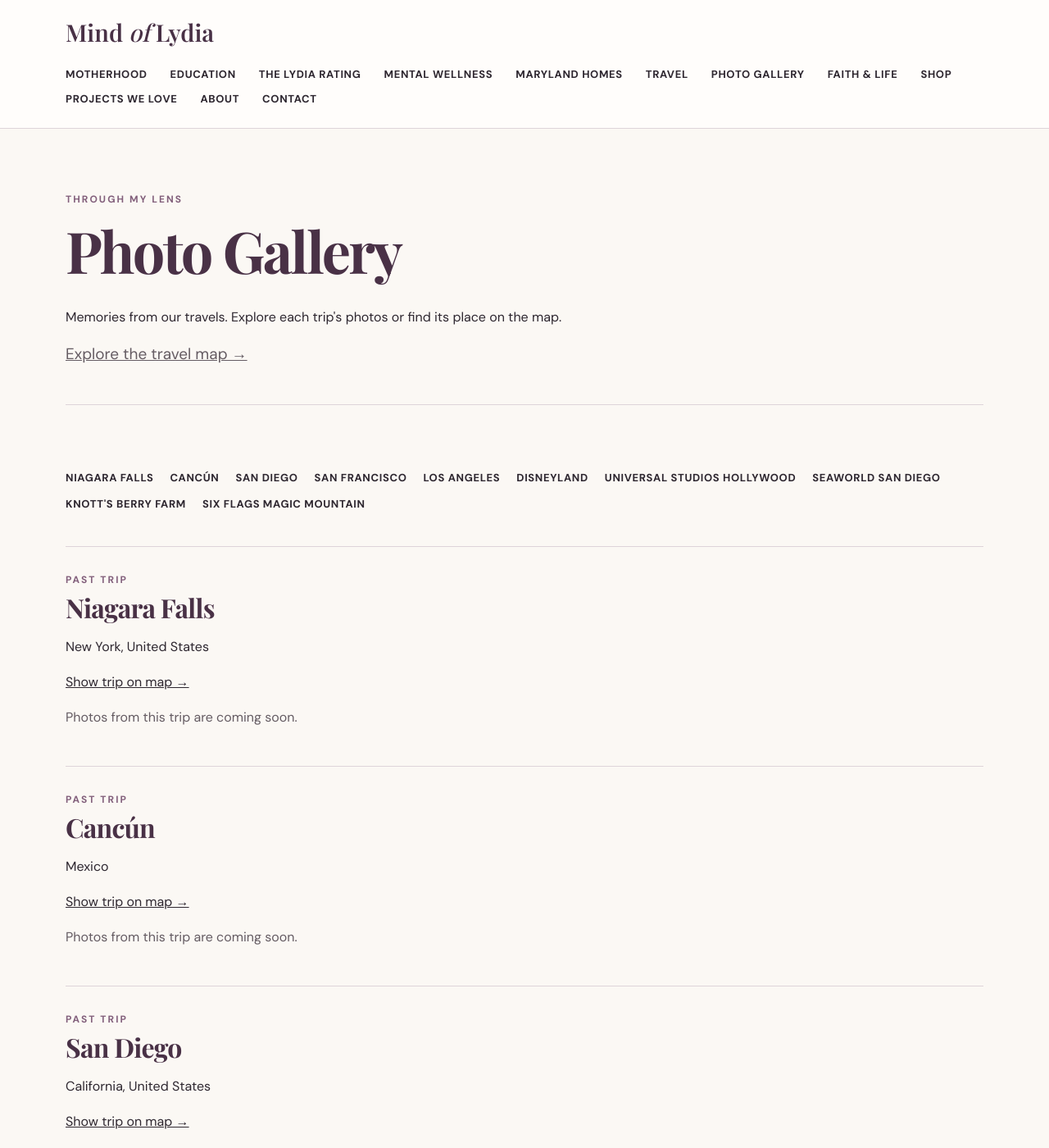
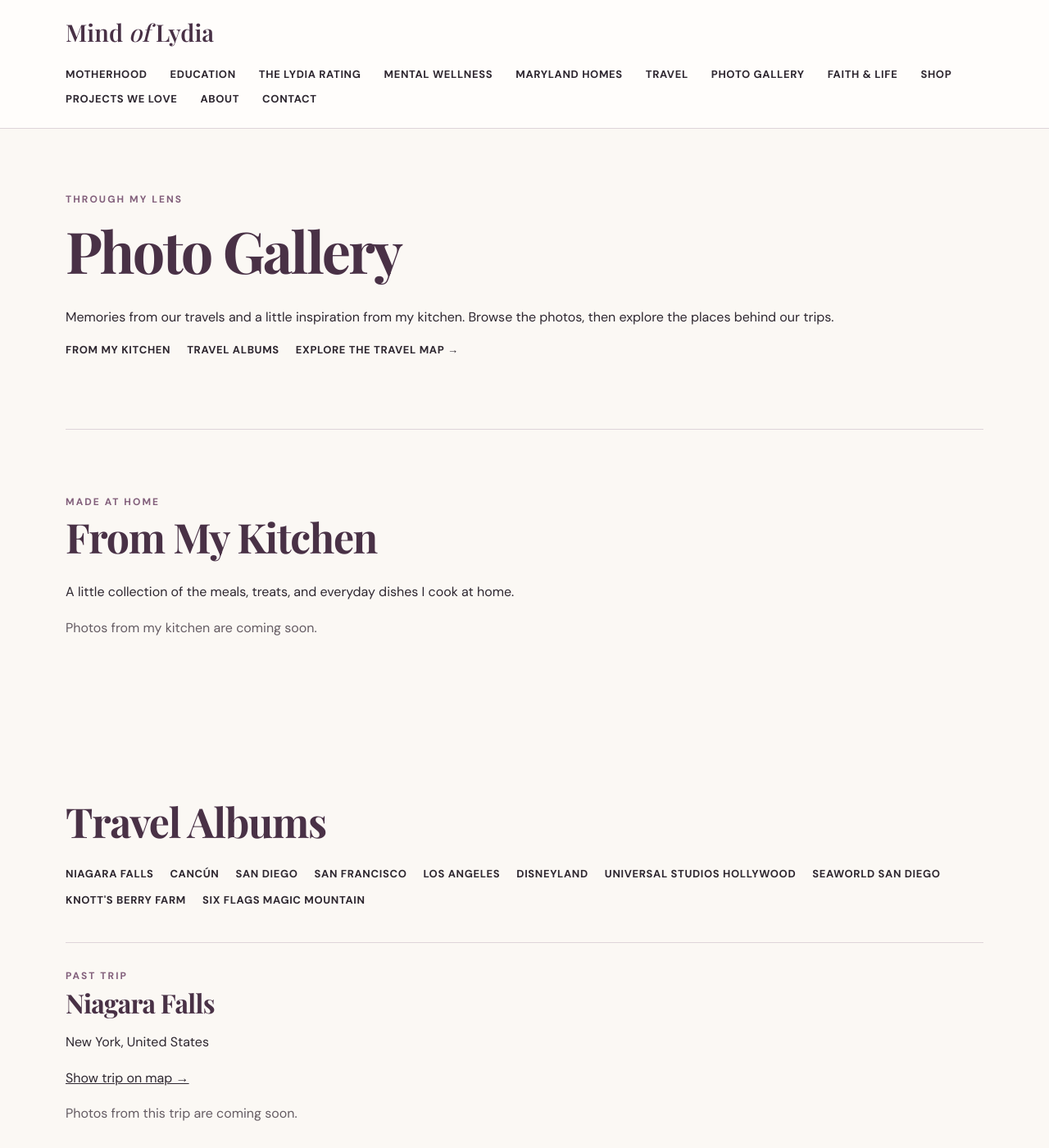
Before and after one commit to lydiarim22-coder/mindoflydia, a Jekyll site: the page built from photo-gallery.html, in a window 1280 px wide and 1400 px high. Shown: the whole window at 82% size. Built offline with Jekyll 4.4.1, drawn with Linux system fonts in a browser that asks for light colours; some web fonts are replaced.

Commit message:
Add From My Kitchen section to photo gallery

```diff
--- /dev/null
+++ b/_data/kitchen_photos.yml
@@ -0,0 +1,3 @@
+# Add Lydia's food photos here after the image files are available.
+# Each entry needs name, src, and alt; caption and recipe_url are optional.
+[]
--- a/photo-gallery.html
+++ b/photo-gallery.html
@@ -2,15 +2,33 @@
 layout: default
 title: Photo Gallery
 permalink: /photo-gallery/
-description: "Trip photos from Lydia's travels, connected to destinations on the travel map."
+description: "Photos from Lydia's travels and home cooking, with trip albums connected to the travel map."
 ---
 <section class="page-intro shell">
   <p class="eyebrow">Through my lens</p>
   <h1>Photo Gallery</h1>
-  <p>Memories from our travels. Explore each trip's photos or find its place on the map.</p>
-  <p><a href="{{ '/travel/' | relative_url }}">Explore the travel map &rarr;</a></p>
+  <p>Memories from our travels and a little inspiration from my kitchen. Browse the photos, then explore the places behind our trips.</p>
+  <nav class="gallery-trip-links" aria-label="Gallery sections"><a href="#from-my-kitchen">From My Kitchen</a><a href="#trip-albums">Travel Albums</a><a href="{{ '/travel/' | relative_url }}">Explore the travel map &rarr;</a></nav>
 </section>
-<section class="shell section" aria-label="Trip photo albums">
+<section class="shell section" id="from-my-kitchen" aria-labelledby="kitchen-title">
+  <p class="eyebrow">Made at home</p>
+  <h2 id="kitchen-title">From My Kitchen</h2>
+  <p>A little collection of the meals, treats, and everyday dishes I cook at home.</p>
+  {% if site.data.kitchen_photos.size > 0 %}
+  <div class="trip-photo-grid">
+    {% for photo in site.data.kitchen_photos %}
+    <figure>
+      <a href="{{ photo.src | relative_url }}" aria-label="View full photo: {{ photo.alt | escape }}"><img src="{{ photo.src | relative_url }}" alt="{{ photo.alt | escape }}" loading="lazy"></a>
+      <figcaption><strong>{{ photo.name | escape }}</strong>{% if photo.caption %}<br>{{ photo.caption | escape }}{% endif %}{% if photo.recipe_url %}<br><a href="{{ photo.recipe_url | relative_url }}">View recipe &rarr;</a>{% endif %}</figcaption>
+    </figure>
+    {% endfor %}
+  </div>
+  {% else %}
+  <p class="gallery-empty">Photos from my kitchen are coming soon.</p>
+  {% endif %}
+</section>
+<section class="shell section" id="trip-albums" aria-label="Trip photo albums">
+  <h2>Travel Albums</h2>
   {% assign past_trips = site.data.travel_places | where: 'type', 'past' %}
   <nav class="gallery-trip-links" aria-label="Jump to a trip">
     {% for place in past_trips %}<a href="#{{ place.id | escape }}">{{ place.name | escape }}</a>{% endfor %}
```
